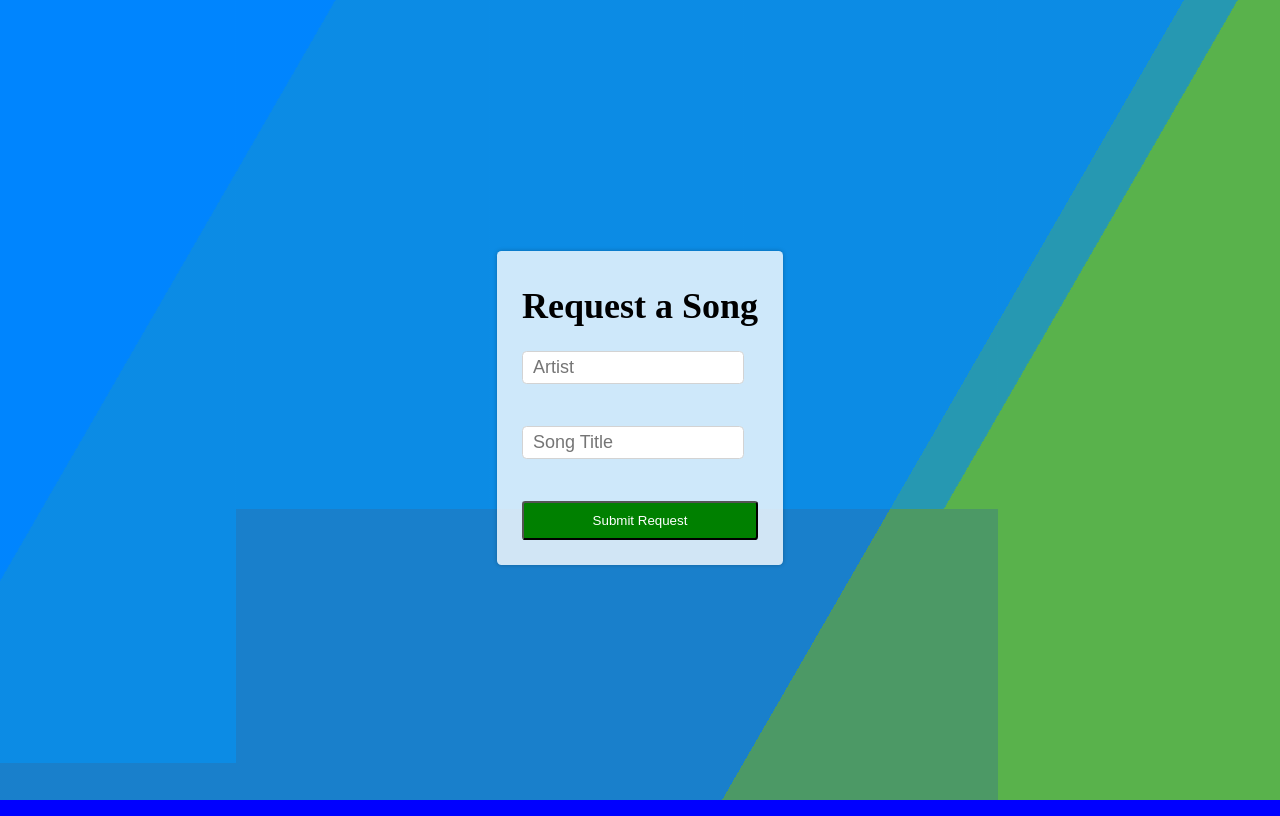
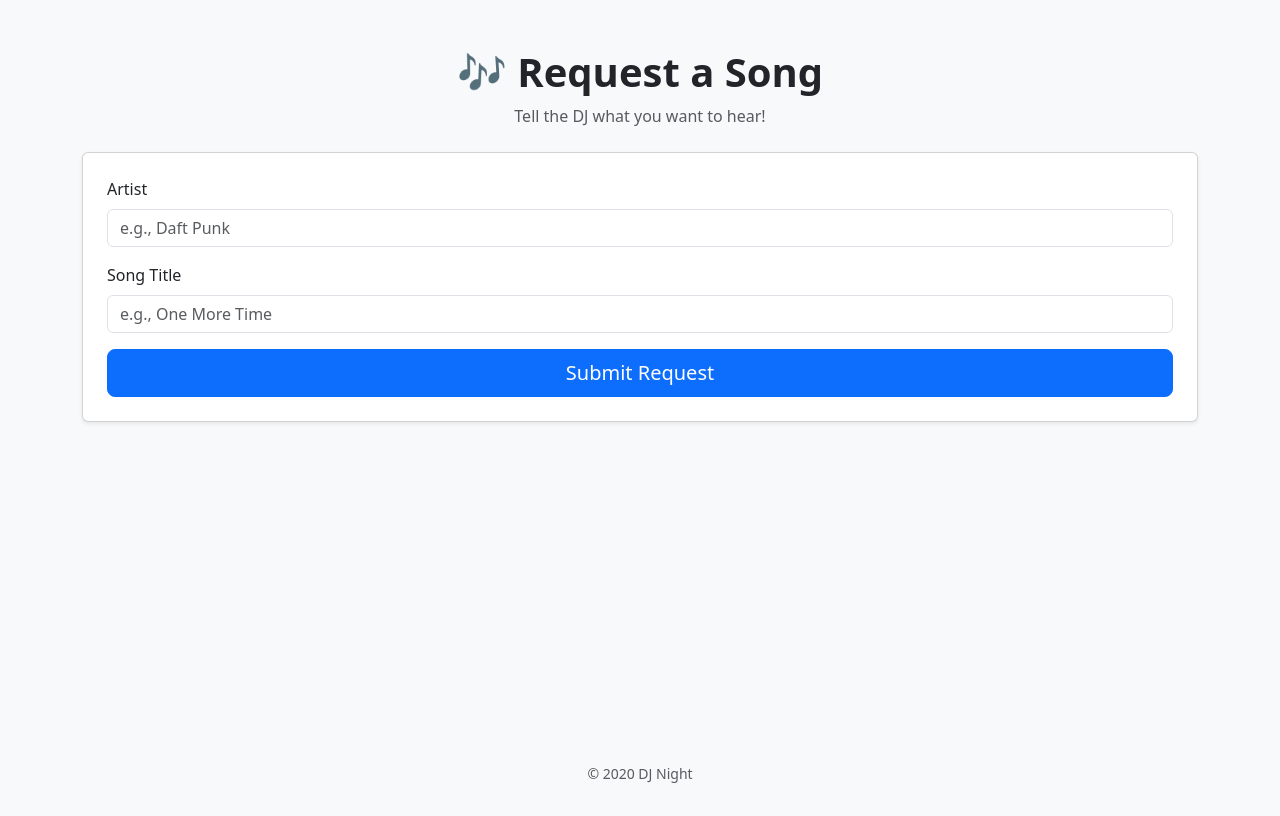
Before and after one commit to MrCorba/PlayMyJam, a Flask app: template templates/index.html in a window 1280 px wide. After the commit the page ends 783 px from the top, so only its background shows below. Run offline with Flask 3, Linux system fonts and the light colour scheme; the template is opened without the code that fills it: most values are stand-ins (such as "Sample title", 1, 10 or a date in 2020).

Commit message:
Add chatgpt fstyling

```diff
--- a/templates/index.html
+++ b/templates/index.html
@@ -1,90 +1,38 @@
 <!doctype html>
-<html>
+<html lang="en" data-bs-theme="auto">
+<head>
+    <meta charset="utf-8">
+    <meta name="viewport" content="width=device-width, initial-scale=1">
+    <title>Play My Jam</title>
+    <link href="https://cdn.jsdelivr.net/npm/bootstrap@5.3.3/dist/css/bootstrap.min.css" rel="stylesheet">
+</head>
+<body class="bg-body-tertiary d-flex flex-column min-vh-100">
 
-<head>
-    <title>Play My Jam</title>
-</head>
+<div class="container my-5">
+    <div class="text-center mb-4">
+        <h1 class="fw-bold">🎶 Request a Song</h1>
+        <p class="text-muted">Tell the DJ what you want to hear!</p>
+    </div>
 
-<body>
-    <div class="bg"></div>
-    <div class="bg bg2"></div>
-    <div class="bg bg3"></div>
-    <form method="post">
-        <div class="form-wrapper">
-            <h1>Request a Song</h1>
-            <input name="artist" placeholder="Artist" required><br><br>
-            <input name="title" placeholder="Song Title" required><br><br>
-            <button type="submit">Submit Request</button>
+    <form method="post" class="card shadow-sm p-4 bg-body rounded">
+        <div class="mb-3">
+            <label for="artist" class="form-label">Artist</label>
+            <input type="text" class="form-control" id="artist" name="artist" placeholder="e.g., Daft Punk" required>
+        </div>
+        <div class="mb-3">
+            <label for="title" class="form-label">Song Title</label>
+            <input type="text" class="form-control" id="title" name="title" placeholder="e.g., One More Time" required>
+        </div>
+        <div class="d-grid">
+            <button type="submit" class="btn btn-primary btn-lg">Submit Request</button>
         </div>
     </form>
+</div>
+
+<footer class="mt-auto text-center text-muted small mb-3">
+    &copy; {{ year }} DJ Night
+</footer>
+
+<script src="https://cdn.jsdelivr.net/npm/bootstrap@5.3.3/dist/js/bootstrap.bundle.min.js"></script>
 </body>
-<style>
-    body {
-        background: blue;
-        display: flex;
-        justify-content: center;
-        align-items: center;
-        height: 100vh;
-        font-size: 18px;;
-        overflow: hidden;;
-    }
-
-    .form-wrapper {
-        display: flex;
-        flex-direction: column;
-        padding: 10px 25px 25px 25px;
-        background-color: rgba(255, 255, 255, .8);
-        border-radius: .25em;
-        box-shadow: 0 0 .25em rgba(0, 0, 0, .25);
-        box-sizing: border-box;
-    }
-
-    input {
-        padding:5px 10px;
-        border-radius: .25em;
-        font-size: 18px;
-        border: 1px solid lightgrey;
-        width: 200px;;
-    }
-
-    button {
-        background-color: green;
-        color: white;
-        border-radius: .25em;
-        padding:10px;
-    }
-
-
-    .bg {
-        animation: slide 3s ease-in-out infinite alternate;
-        background-image: linear-gradient(-60deg, #6c3 50%, #09f 50%);
-        bottom: 0;
-        left: -50%;
-        opacity: .5;
-        position: fixed;
-        right: -50%;
-        top: 0;
-        z-index: -1;
-    }
-
-    .bg2 {
-        animation-direction: alternate-reverse;
-        animation-duration: 4s;
-    }
-
-    .bg3 {
-        animation-duration: 5s;
-    }
-
-    @keyframes slide {
-        0% {
-            transform: translateX(-25%);
-        }
-
-        100% {
-            transform: translateX(25%);
-        }
-    }
-</style>
-
 </html>
```
Also changed, not shown: templates/dj.html (+94 -10 lines), requests.db.
